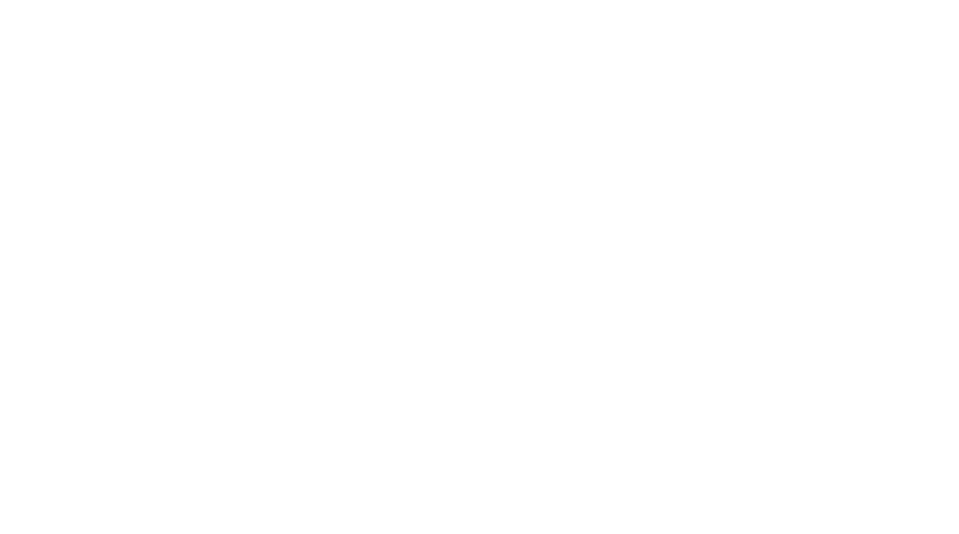
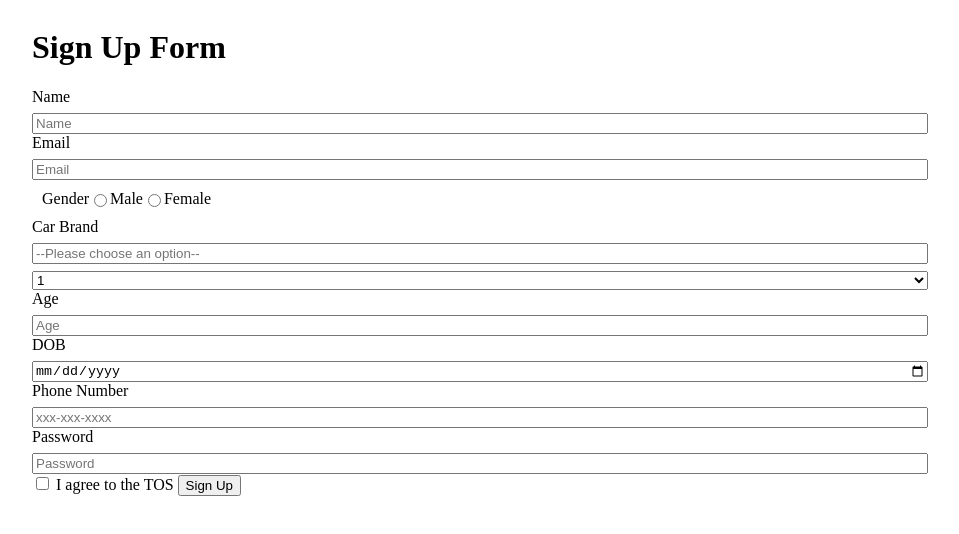
Before and after one commit to acciojob/signup-form-car-Aashish257, a website: page main.html in a window 1280 px wide. Shown: the whole page, without its empty margins (168-1127 px from the left). Drawn offline with Linux system fonts and the light colour scheme.

Commit message:
created a submission

```diff
--- a/main.html
+++ b/main.html
@@ -8,6 +8,53 @@
 
 <body>
 	<!-- the entire body must be written by student -->
+	<div class="container">
+		<h1>Sign Up Form</h1>
+		<form>
+			<div class="items">
+				<label>Name</label>
+				<input type="text" for="name" id="name" placeholder="Name" required>
+			</div>
+			<div class="items">
+				<label>Email</label>
+				<input type="email" for="email" id="email" placeholder="Email" required>
+			</div>
+			<div class="items-1" id="1">
+				<label>Gender</label>
+				<input type="Radio" for="gender" name="gender" id="gender_m" required> Male
+				<input type="Radio" for="gender" name="gender" id="gender_f" required> Female
+			</div>
+			<div class="items">
+				<label>Car Brand</label>
+				<input type="Select" for="card" id="card" placeholder="--Please choose an option--" required>
+				<select>
+					<option>1</option>
+					<option>2</option>
+					<option>3</option>
+				</select>
+			</div>
+			<div class="items">
+				<label>Age</label>
+				<input type="number" for="age" id="age" placeholder="Age" required>
+			</div>
+			<div class="items">
+				<label>DOB</label>
+				<input type="date" for="dob" id="dob" required>
+			</div>
+			<div class="items">
+				<label>Phone Number</label>
+				<input type="tel" for="tel" id="tel" placeholder="xxx-xxx-xxxx">
+			</div>
+			<div class="items">
+				<label>Password</label>
+				<input type="password" for="password" d="password" placeholder="Password" required>
+			</div>
+
+			<input type="checkbox" for="tos" id="tos" required> I agree to the TOS
+
+			<button type="submit">Sign Up</button>
+		</form>
+	</div>
     <script type="text/javascript" src="./script.js">
 </script>
 
--- a/styles.css
+++ b/styles.css
@@ -1,2 +1,24 @@
 
 /* Your CSS Code here. */
+body {
+	width: 100%;
+	height: 100%;
+	display: flex;
+	justify-content: center;
+	align-items: center;
+}
+.container {
+	width: 70%;
+	height:auto;
+
+}
+
+.items {
+	display: flex;
+	flex-direction: column;
+	gap: 7px;
+}
+.items-1 {
+	margin: 10px;
+	display: flex;
+}
```
